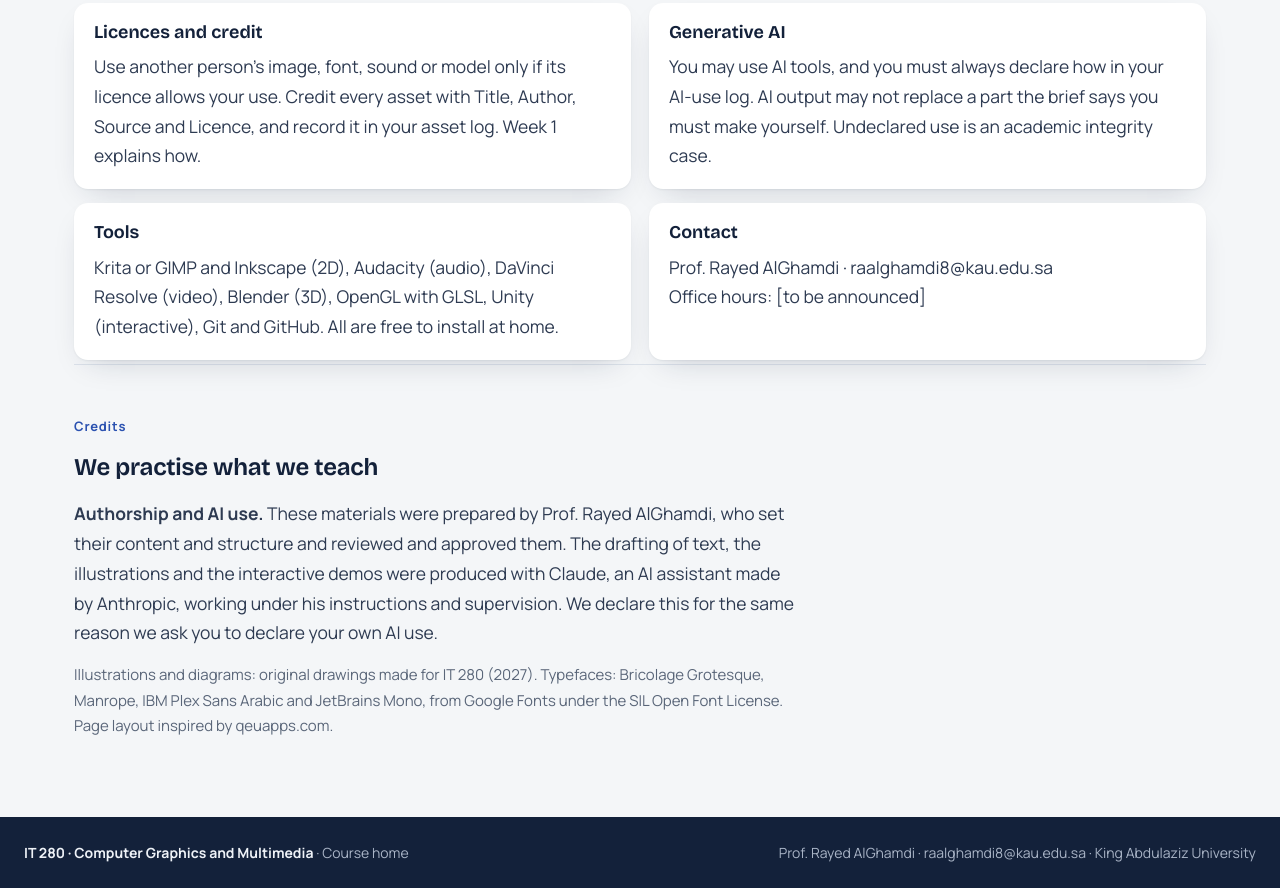
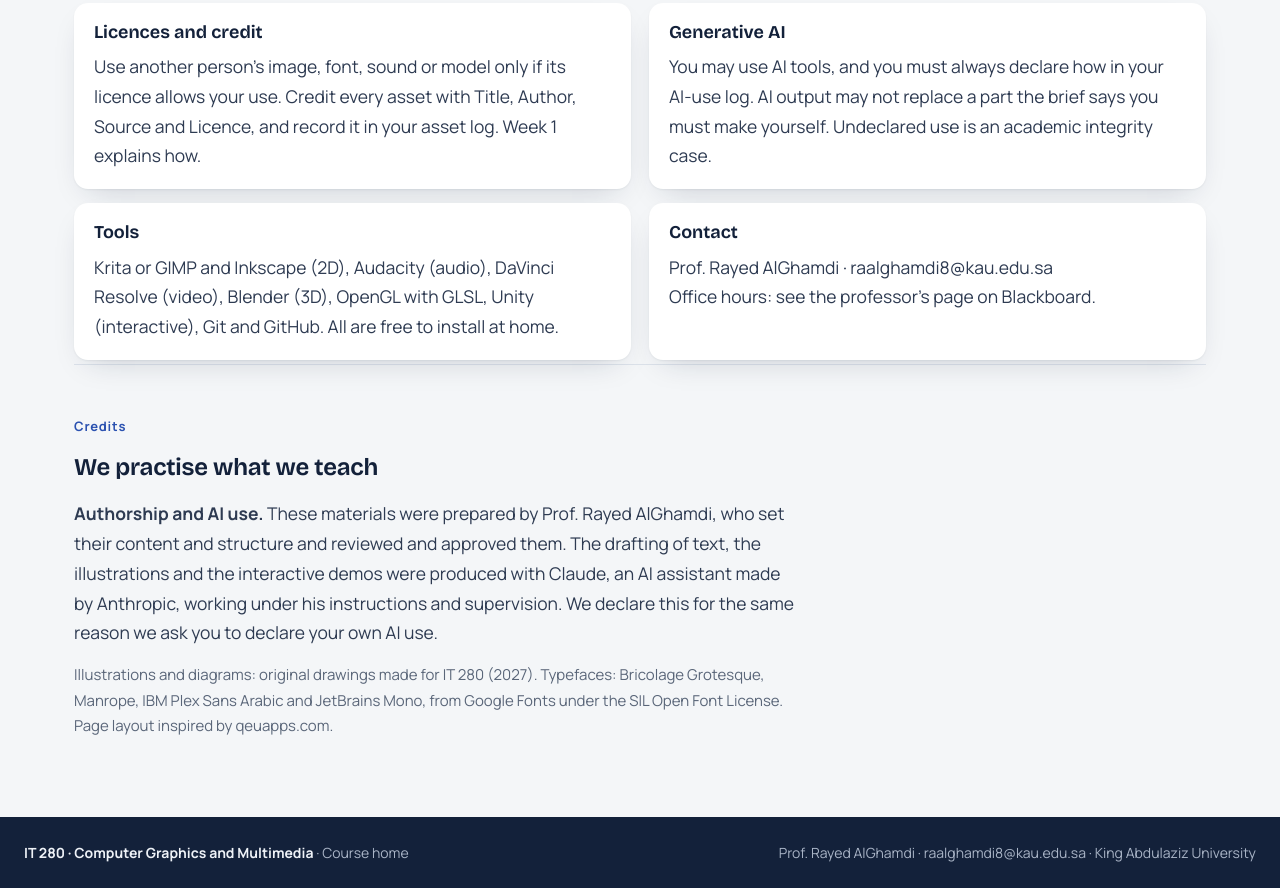
Before and after one commit to raalghamdi8/IT280, a plain HTML site: page index.html in a window 1280 px wide. Shown: the part 3346-4234 px from the top of the page. Drawn offline with nearby package versions, Linux system fonts and the light colour scheme.

Commit message:
Office hours note points to Blackboard; add .nojekyll
Co-Authored-By: Claude Opus 5.5 <noreply@anthropic.com>
Claude-Session: https://claude.ai/code/session_014bd4KxVd4NGroJyvyBLi4R

```diff
--- a/index.html
+++ b/index.html
@@ -429,7 +429,7 @@ div.wk{opacity:.85}
 <div class="info"><h3>Generative AI</h3><p>You may use AI tools, and you must always declare how in your AI-use log. AI output may not replace a part the brief says you must make yourself. Undeclared use is an academic integrity case.</p></div></div>
 <div class="two">
 <div class="info"><h3>Tools</h3><p>Krita or GIMP and Inkscape (2D), Audacity (audio), DaVinci Resolve (video), Blender (3D), OpenGL with GLSL, Unity (interactive), Git and GitHub. All are free to install at home.</p></div>
-<div class="info"><h3>Contact</h3><p>Prof. Rayed AlGhamdi · raalghamdi8@kau.edu.sa<br>Office hours: [to be announced]</p></div></div>
+<div class="info"><h3>Contact</h3><p>Prof. Rayed AlGhamdi · raalghamdi8@kau.edu.sa<br>Office hours: see the professor’s page on Blackboard.</p></div></div>
 </section>
 <section id="credits" aria-labelledby="h-cr"><p class="eyebrow">Credits</p><h2 id="h-cr" style="font-size:24px">We practise what we teach</h2><div class="prose"><p><b>Authorship and AI use.</b> These materials were prepared by Prof. Rayed AlGhamdi, who set their content and structure and reviewed and approved them. The drafting of text, the illustrations and the interactive demos were produced with Claude, an AI assistant made by Anthropic, working under his instructions and supervision. We declare this for the same reason we ask you to declare your own AI use.</p><p class="muted">Illustrations and diagrams: original drawings made for IT 280 (2027). Typefaces: Bricolage Grotesque, Manrope, IBM Plex Sans Arabic and JetBrains Mono, from Google Fonts under the SIL Open Font License. Page layout inspired by qeuapps.com.</p></div></section>
 
```
Also changed, not shown: 1 other file.
